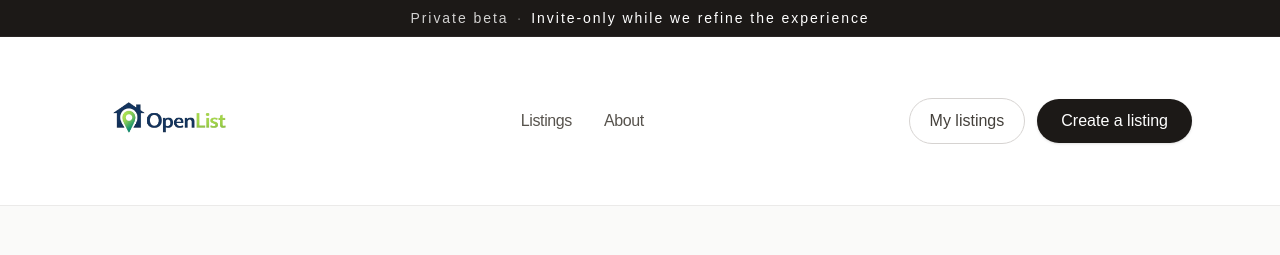
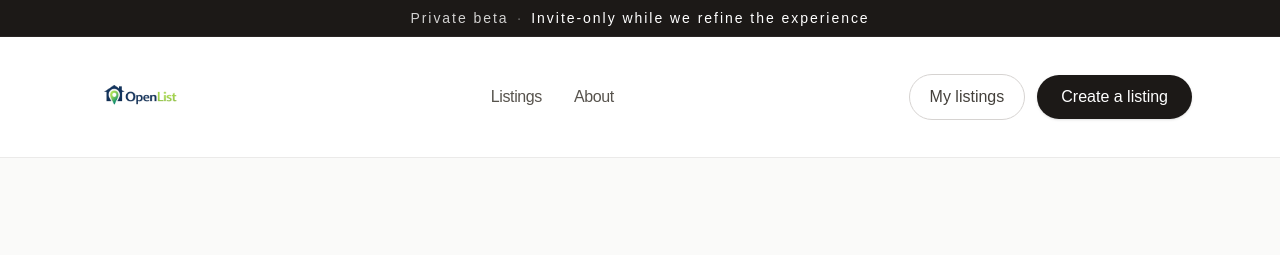
Before and after one commit to danjspg/openlist, a Next.js app: page / in a window 1280 px wide. Shown: the top 255 px of the page. Built offline with nearby package versions, Linux system fonts and the light colour scheme; no server answers; the database is empty.

Commit message:
Finalize header logo sizing and layout polish

```diff
--- a/app/layout.tsx
+++ b/app/layout.tsx
@@ -24,6 +24,8 @@ export default function RootLayout({
   return (
     <html lang="en">
       <body className="bg-stone-50 text-stone-900">
+
+        {/* Private Beta Banner */}
         <div className="border-b border-stone-800 bg-stone-900 text-white">
           <div className="mx-auto max-w-6xl px-4 py-2 text-center text-xs font-medium tracking-[0.14em] sm:px-6 sm:text-sm">
             <span className="opacity-80">Private beta</span>
@@ -32,17 +34,22 @@ export default function RootLayout({
           </div>
         </div>
 
+        {/* Header */}
         <header className="sticky top-0 z-50 border-b border-stone-200/80 bg-white/90 backdrop-blur-md">
           <div className="mx-auto max-w-6xl px-4 sm:px-6">
-            <div className="flex items-center justify-between gap-4 py-6 sm:py-7">
+
+            <div className="flex items-center justify-between gap-4 py-5 sm:py-6">
+
+              {/* Logo (final version) */}
               <Link href="/" className="flex shrink-0 items-center">
                 <img
                   src="/logo.png"
                   alt="OpenList"
-                  className="block h-24 w-auto max-w-none sm:h-28"
+                  className="h-16 w-auto sm:h-[72px]"
                 />
               </Link>
 
+              {/* Desktop nav */}
               <nav className="hidden items-center gap-8 md:flex">
                 {navItems.map((item) => (
                   <Link
@@ -56,6 +63,7 @@ export default function RootLayout({
                 ))}
               </nav>
 
+              {/* Right actions */}
               <div className="hidden items-center gap-3 md:flex">
                 <Link
                   href="/my-listings"
@@ -73,6 +81,7 @@ export default function RootLayout({
               </div>
             </div>
 
+            {/* Mobile nav */}
             <div className="flex items-center gap-5 overflow-x-auto border-t border-stone-200/70 py-3 text-[15px] md:hidden">
               <Link
                 href="/listings"
@@ -107,9 +116,11 @@ export default function RootLayout({
 
         {children}
 
+        {/* Footer */}
         <footer className="mt-16 border-t border-stone-200 bg-white">
           <div className="mx-auto max-w-6xl px-4 py-10 sm:px-6">
             <div className="grid gap-10 md:grid-cols-2">
+
               <div>
                 <p className="text-sm font-semibold tracking-tight text-stone-900">
                   OpenList
@@ -151,6 +162,7 @@ export default function RootLayout({
             </div>
           </div>
         </footer>
+
       </body>
     </html>
   )
```
Also changed, not shown: public/logo-header.png (deleted).
